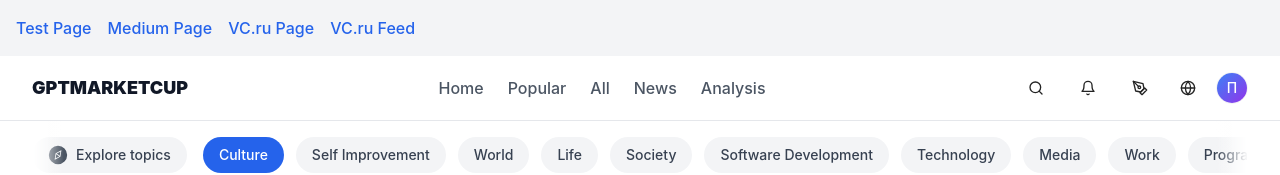
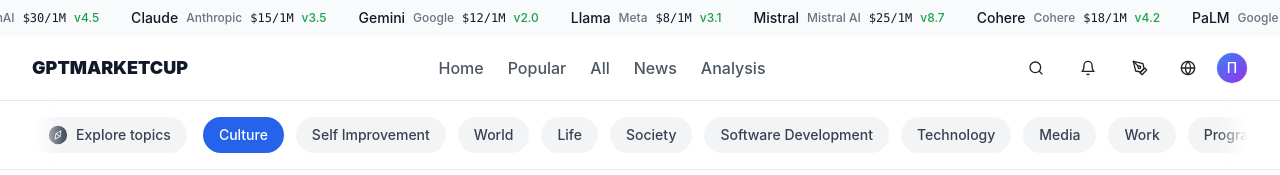
Before and after one commit to romanovvv1987/new_design_llm, a React (Vite) app: page /#/vc-feed in a window 1280 px wide. Shown: the top 175 px of the page. Built offline with nearby package versions, Linux system fonts and the light colour scheme.

Commit message:
Добавлен AI тикер с версиями моделей и убрана тестовая навигация

```diff
--- a/src/App.jsx
+++ b/src/App.jsx
@@ -4,20 +4,14 @@ import TestPage from './components/TestPage'
 import MediumPage from './components/MediumPage'
 import VcPage from './components/VcPage'
 import VcFeedPage from './components/VcFeedPage'
+import AITicker from './components/ui/AITicker'
 
 function App() {
   return (
     <Router>
       <div>
-        {/* Navigation */}
-        <nav className="bg-gray-100 p-4">
-          <div className="container mx-auto flex gap-4">
-            <Link to="/" className="text-blue-600 hover:text-blue-800">Test Page</Link>
-            <Link to="/medium" className="text-blue-600 hover:text-blue-800">Medium Page</Link>
-            <Link to="/vc" className="text-blue-600 hover:text-blue-800">VC.ru Page</Link>
-            <Link to="/vc-feed" className="text-blue-600 hover:text-blue-800">VC.ru Feed</Link>
-          </div>
-        </nav>
+        {/* AI Models Ticker */}
+        <AITicker />
 
         {/* Routes */}
         <Routes>
--- a/src/components/VcFeedPage.jsx
+++ b/src/components/VcFeedPage.jsx
@@ -15,6 +15,7 @@ import { UserMenu } from './ui/UserMenu'
 import { Tag } from './ui/Tag'
 import VideoPlaceholder from './ui/VideoPlaceholder'
 import ContentPlaceholder from './ui/ContentPlaceholder'
+
 import {
   Search,
   PenTool,
@@ -487,6 +488,8 @@ const VcFeedPage = () => {
         </Container>
       </header>
 
+
+
       {/* Topics Navigation */}
       <div className="border-b border-gray-200 bg-white">
         <Container>
--- /dev/null
+++ b/src/components/ui/AITicker.jsx
@@ -0,0 +1,227 @@
+import React, { useState } from 'react'
+
+const AITicker = () => {
+  const [models, setModels] = useState([
+    {
+      id: 1,
+      name: 'GPT-4',
+      company: 'OpenAI',
+      price: 30.00,
+      version: 'v4.5',
+      isLatest: true,
+      volume: '2.1M'
+    },
+    {
+      id: 2,
+      name: 'Claude',
+      company: 'Anthropic',
+      price: 15.00,
+      version: 'v3.5',
+      isLatest: true,
+      volume: '1.8M'
+    },
+    {
+      id: 3,
+      name: 'Gemini',
+      company: 'Google',
+      price: 12.00,
+      version: 'v2.0',
+      isLatest: true,
+      volume: '1.5M'
+    },
+    {
+      id: 4,
+      name: 'Llama',
+      company: 'Meta',
+      price: 8.00,
+      version: 'v3.1',
+      isLatest: true,
+      volume: '950K'
+    },
+    {
+      id: 5,
+      name: 'Mistral',
+      company: 'Mistral AI',
+      price: 25.00,
+      version: 'v8.7',
+      isLatest: true,
+      volume: '780K'
+    },
+    {
+      id: 6,
+      name: 'Cohere',
+      company: 'Cohere',
+      price: 18.00,
+      version: 'v4.2',
+      isLatest: true,
+      volume: '620K'
+    },
+    {
+      id: 7,
+      name: 'PaLM',
+      company: 'Google',
+      price: 10.00,
+      version: 'v2.1',
+      isLatest: false,
+      volume: '420K'
+    },
+    {
+      id: 8,
+      name: 'Bard',
+      company: 'Google',
+      price: 5.00,
+      version: 'v1.0',
+      isLatest: false,
+      volume: '380K'
+    },
+    {
+      id: 9,
+      name: 'GPT-3.5',
+      company: 'OpenAI',
+      price: 2.00,
+      version: 'v3.5',
+      isLatest: false,
+      volume: '3.2M'
+    },
+    {
+      id: 10,
+      name: 'Claude 2',
+      company: 'Anthropic',
+      price: 8.00,
+      version: 'v2.1',
+      isLatest: false,
+      volume: '890K'
+    },
+    {
+      id: 11,
+      name: 'Gemini Flash',
+      company: 'Google',
+      price: 6.00,
+      version: 'v1.5',
+      isLatest: false,
+      volume: '720K'
+    },
+    {
+      id: 12,
+      name: 'Llama 2',
+      company: 'Meta',
+      price: 4.00,
+      version: 'v2.0',
+      isLatest: false,
+      volume: '680K'
+    },
+    {
+      id: 13,
+      name: 'Mistral Medium',
+      company: 'Mistral AI',
+      price: 15.00,
+      version: 'v7.2',
+      isLatest: false,
+      volume: '520K'
+    },
+    {
+      id: 14,
+      name: 'Cohere Generate',
+      company: 'Cohere',
+      price: 12.00,
+      version: 'v3.1',
+      isLatest: false,
+      volume: '450K'
+    },
+    {
+      id: 15,
+      name: 'Code Llama',
+      company: 'Meta',
+      price: 9.00,
+      version: 'v34B',
+      isLatest: true,
+      volume: '380K'
+    },
+    {
+      id: 16,
+      name: 'Claude Instant',
+      company: 'Anthropic',
+      price: 3.00,
+      version: 'v1.2',
+      isLatest: false,
+      volume: '290K'
+    },
+    {
+      id: 17,
+      name: 'Gemini Nano',
+      company: 'Google',
+      price: 1.00,
+      version: 'v1.0',
+      isLatest: true,
+      volume: '180K'
+    },
+    {
+      id: 18,
+      name: 'Mistral Small',
+      company: 'Mistral AI',
+      price: 8.00,
+      version: 'v7.0',
+      isLatest: false,
+      volume: '220K'
+    },
+    {
+      id: 19,
+      name: 'Cohere Summarize',
+      company: 'Cohere',
+      price: 5.00,
+      version: 'v2.0',
+      isLatest: false,
+      volume: '150K'
+    },
+    {
+      id: 20,
+      name: 'GPT-4 Turbo',
+      company: 'OpenAI',
+      price: 35.00,
+      version: 'v4.5',
+      isLatest: true,
+      volume: '1.9M'
+    }
+  ])
+
+
+
+
+
+
+
+  return (
+    <div className="bg-gray-50">
+      <div className="overflow-hidden">
+        <div className="flex animate-scroll">
+          {models.map((model, index) => (
+            <div
+              key={`${model.id}-${index}`}
+              className="flex-shrink-0 flex items-center gap-3 px-4 py-2 min-w-[180px]"
+            >
+              {/* Model Info */}
+              <div className="flex-1 min-w-0">
+                <div className="flex items-center gap-2">
+                  <h3 className="text-sm font-medium text-gray-900 truncate">
+                    {model.name}
+                  </h3>
+                  <span className="text-xs text-gray-500">
+                    {model.company}
+                  </span>
+                  <span className="text-xs font-mono text-gray-900">
+                    ${model.price}/1M
+                  </span>
+                  <span className={`text-xs font-medium ${model.isLatest ? 'text-green-600' : 'text-gray-600'}`}>
+                    {model.version}
+                  </span>
+                </div>
+              </div>
+            </div>
+          ))}
+        </div>
+      </div>
+    </div>
+  )
+}
+
+export default AITicker
--- a/src/index.css
+++ b/src/index.css
@@ -274,6 +274,20 @@
   }
 
   .delay-300 {
-    animation-delay: 0.3s;
+  animation-delay: 0.3s;
+}
+
+/* AI Ticker Animation */
+@keyframes scroll {
+  0% {
+    transform: translateX(0);
+  }
+  100% {
+    transform: translateX(-50%);
   }
 }
+
+.animate-scroll {
+  animation: scroll 40s linear infinite;
+}
+}
```
